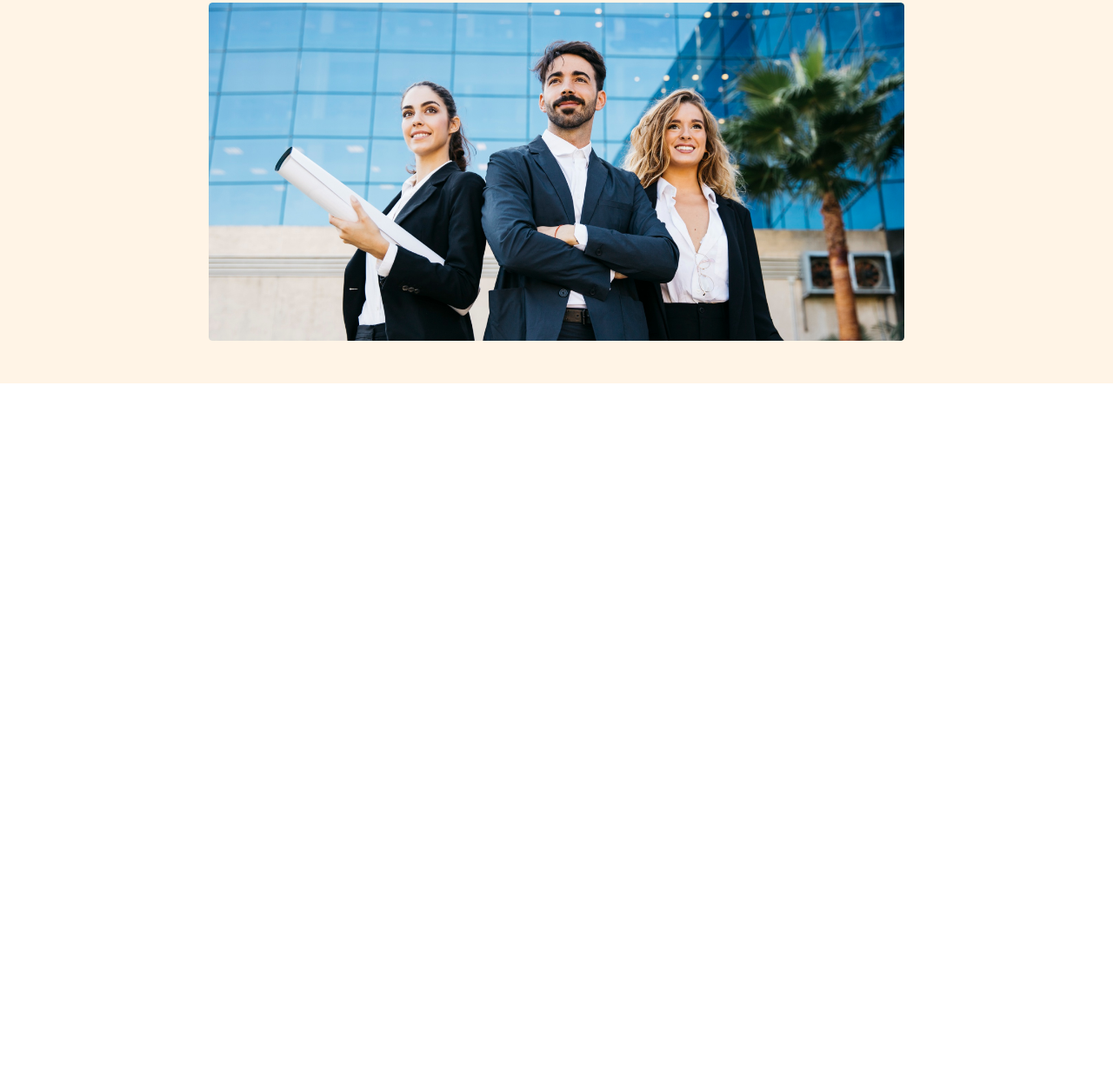
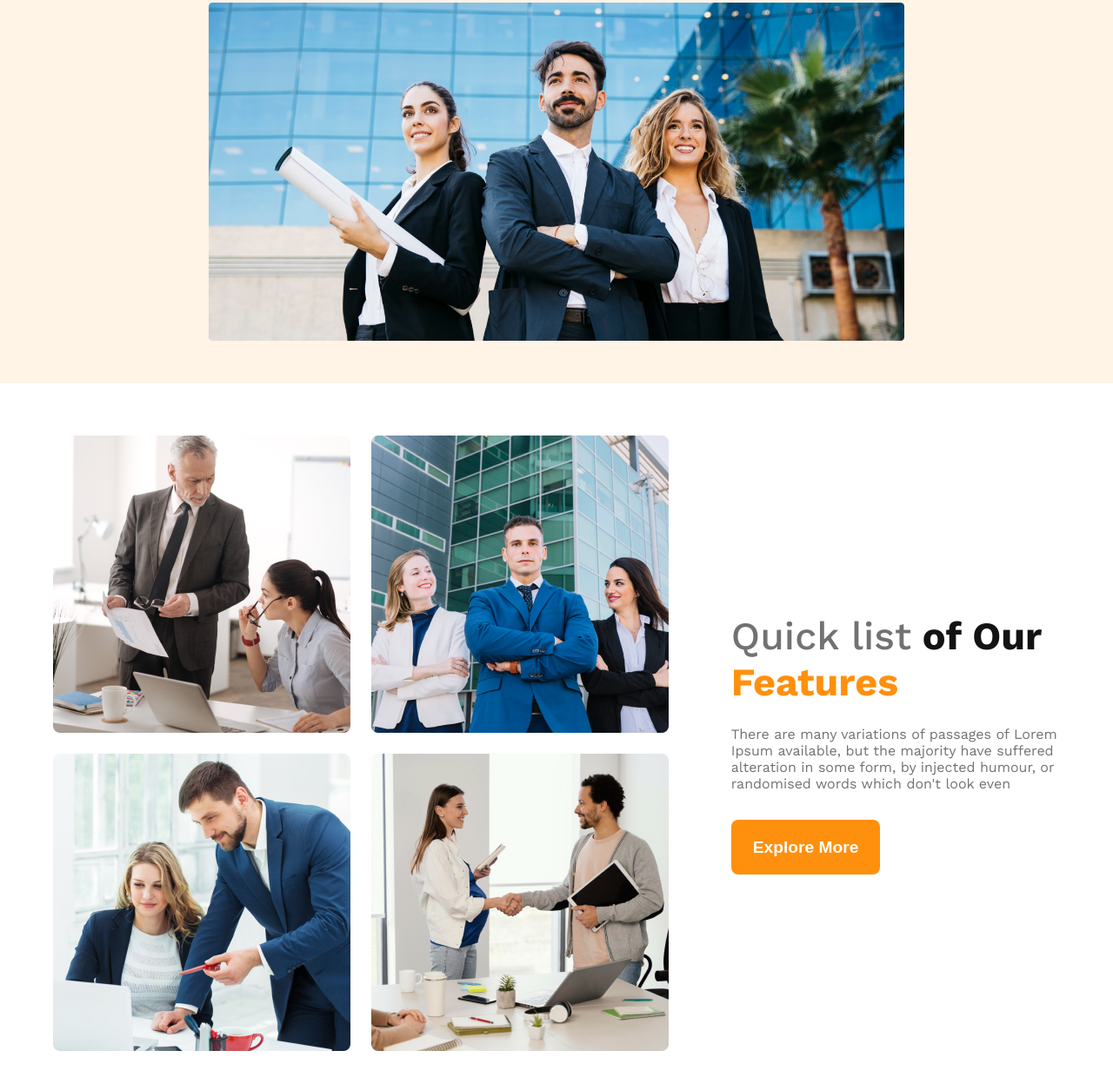
Before and after one commit to yasinarafat39/web_day14_architects_website, a plain HTML site: page index.html in a window 1280 px wide. Shown: the part 1015-2262 px from the top of the page at 87% size. Before the commit the page ends 1456 px from the top, so only its background shows below. Drawn offline with nearby package versions, Linux system fonts and the light colour scheme.

Commit message:
Quick list of our feature section added

```diff
--- a/index.html
+++ b/index.html
@@ -32,7 +32,33 @@
       <img class="header-img" src="./images/banner.png" alt="banner" />
     </header>
 
-    <main></main>
+    <main>
+      <section class="teams flex">
+        <div class="team-img-container">
+            <img src="./images/team1.png" alt="Architects team discussing">
+            <img src="./images/team2.png" alt="Architects team discussing">
+            <img src="./images/team3.png" alt="Architects team discussing">
+            <img src="./images/team4.png" alt="Architects team discussing">
+        </div>
+
+
+        <div class="team-text-container">
+
+          <h2 class="team-title primary-color">
+            <span class="dark-3 first-two-word">Quick list</span>
+            <span class="dark-1">of Our</span> Features
+          </h2>
+
+          <p class="team-description dark-3">
+            There are many variations of passages of Lorem Ipsum available, but
+            the majority have suffered alteration in some form, by injected
+            humour, or randomised words which don't look even
+          </p>
+
+          <button class="btn-primary">Explore More</button>
+        </div>
+      </section>
+    </main>
 
     <footer></footer>
   </body>
--- a/style/style.css
+++ b/style/style.css
@@ -52,6 +52,12 @@ body {
     line-height: 23px;
     border: none;
     cursor: pointer;
+}
+
+
+main {
+    max-width: 1440px;
+    margin: 0 auto;
 }
 
 /* -------------------- */
@@ -116,20 +122,53 @@ header {
 
 /* responsive design */
 
-@media screen and (max-width: 576px){
-    .navbar, .nav-links{
+@media screen and (max-width: 576px) {
+
+    .navbar,
+    .nav-links {
         flex-direction: column;
     }
 
-    .nav-item{
+    .nav-item {
         margin: 1rem 0;
     }
 
-    header{
+    header {
         padding: 1.1rem;
     }
 
-    .header-content{
+    .header-content {
         margin: 2.3rem 1.1rem 3.1rem;
     }
 }
+
+
+/* main section */
+
+
+.teams{
+    justify-content: space-between;
+    align-items: center;
+    gap: 4.5rem;
+    padding: 3.8rem;
+}
+
+.team-img-container{
+    display: grid;
+    grid-template-columns: repeat(2, 1fr);
+    gap: 1.5rem;
+}
+
+.team-title {
+    font-size: 2.8rem;
+    font-weight: 700;
+    line-height: 53px;
+}
+
+.team-title .first-two-word{
+    font-weight: 500;
+}
+
+.team-description{
+    margin: 1.5rem 0 2rem;
+}
```
